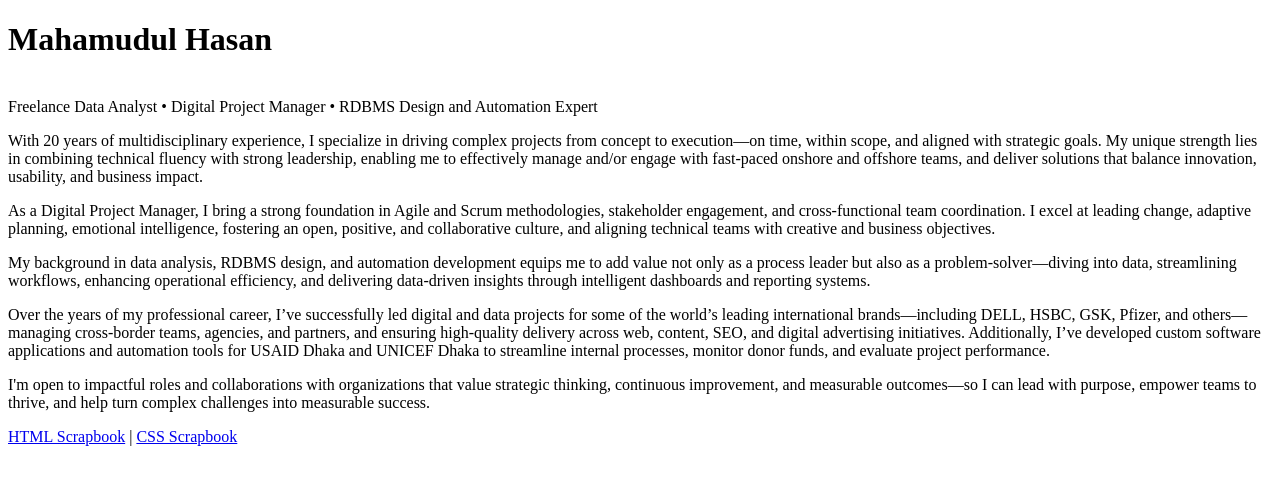
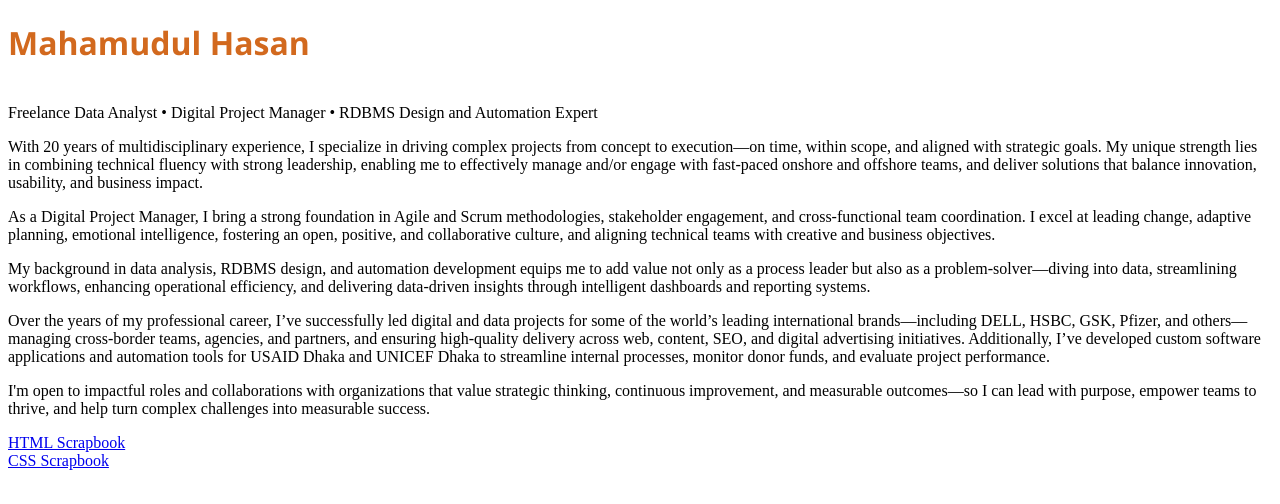
Before and after one commit to mhasantushar/w3educ-basics-phero, a plain HTML site: page index.html in a window 1280 px wide. Drawn offline with Linux system fonts and the light colour scheme.

Commit message:
before mod 4

```diff
--- a/bin/main.css
+++ b/bin/main.css
@@ -1,3 +1,4 @@
 #myname{
+    color:chocolate;
     font-family: 'Segoe UI', Tahoma, Geneva, Verdana, sans-serif;
 }
--- a/index.html
+++ b/index.html
@@ -11,7 +11,7 @@
 
 <body>
     <header>
-        <h1>Mahamudul Hasan</h1>
+        <h1 id="myname">Mahamudul Hasan</h1>
     </header>
 
     <br>Freelance Data Analyst • Digital Project Manager • RDBMS Design and Automation Expert
@@ -33,7 +33,10 @@
     </p>
 
     <div>
-        <a href="m1html.html">HTML Scrapbook</a> | <a href="m2style.html">CSS Scrapbook</a>
+        <p>
+            <a href="m1-html.html">HTML Scrapbook</a> <br>
+            <a href="m2-style.html">CSS Scrapbook</a>
+        </p>
     </div>
 
 
```
Also changed, not shown: bin/blog.css (added), m1-html.html (renamed from m1html.html), m2-style.html (renamed from m2style.html), m2style.html.txt (deleted), m2style.png (deleted), m2style2.png (deleted), m3-blog.html (added).
